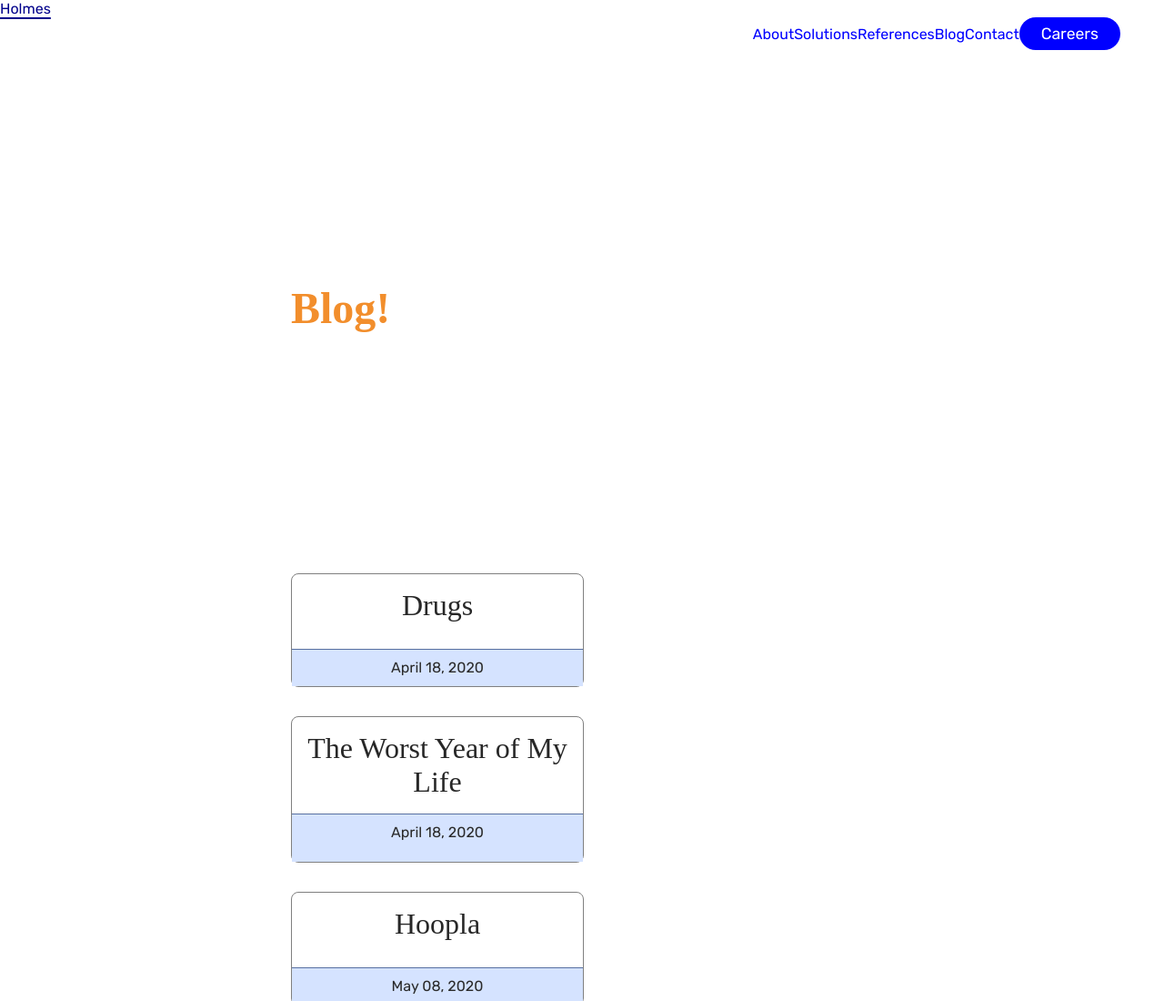
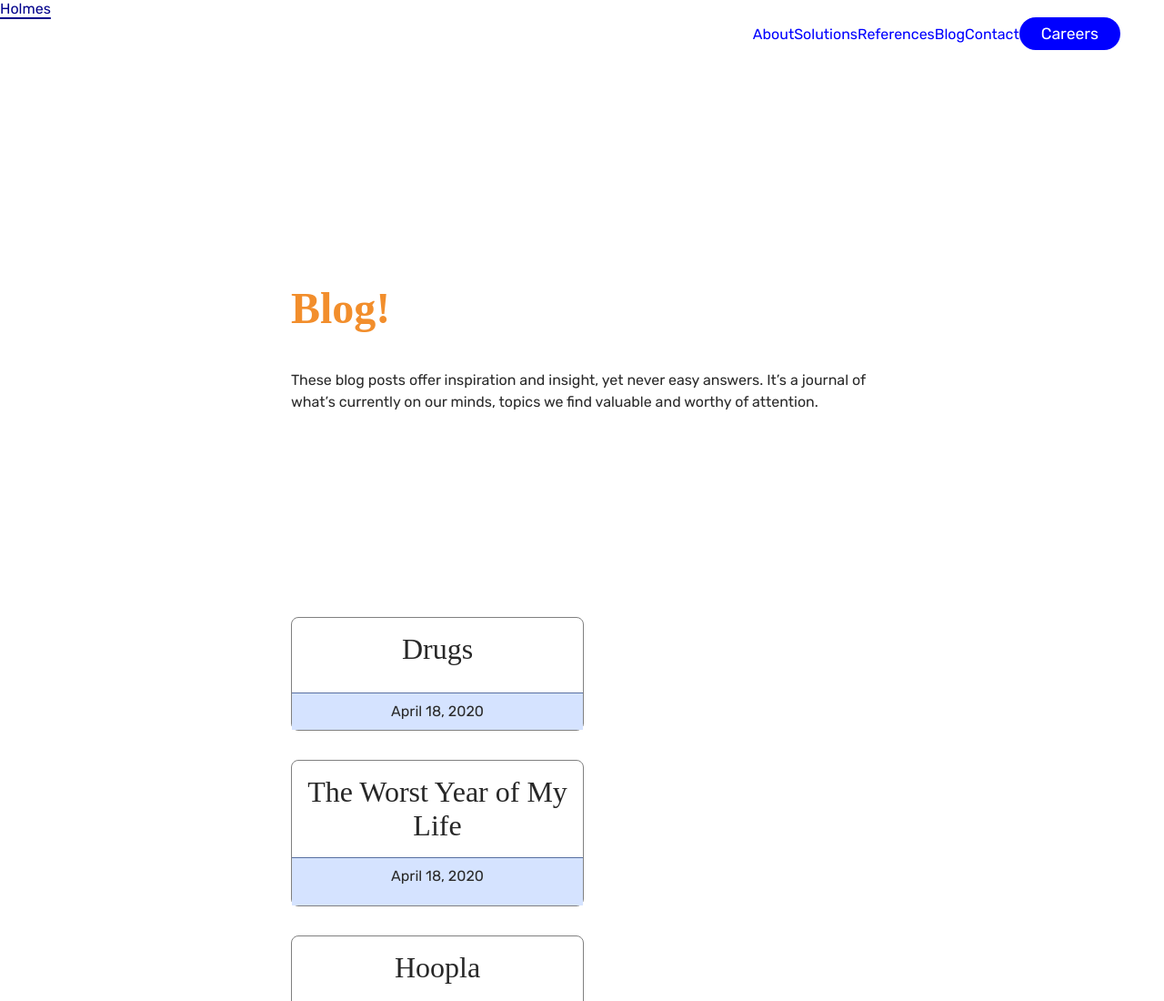
Before and after one commit to dillonfagan/learning-gatsby, a Gatsby site: page /blog in a window 1280 px wide. Shown: the top 1100 px of the page at 91% size. Built offline with nearby package versions, Linux system fonts and the light colour scheme; Gatsby itself is replaced by a stand-in of ours; a web font is replaced by a local one.

Commit message:
Add paragraph to Section

```diff
--- a/src/components/card.module.css
+++ b/src/components/card.module.css
@@ -31,4 +31,5 @@
     flex-wrap: wrap;
     justify-content: space-evenly;
     align-content: flex-start;
+    padding-top: 0;
 }
--- a/src/components/section.js
+++ b/src/components/section.js
@@ -3,5 +3,6 @@ import React from "react"
 export default props => (
     <section>
         <h1>{props.title}</h1>
+        {props.children}
     </section>
 )
--- a/src/pages/blog.js
+++ b/src/pages/blog.js
@@ -8,7 +8,11 @@ import styles from "../components/card.module.css"
 
 export default ({data}) => (
     <Page>
-        <Section title="Blog!" />
+        <Section title="Blog!">
+            <p>These blog posts offer inspiration and insight, yet never easy answers.
+            It’s a journal of what’s currently on our minds, topics we find valuable
+            and worthy of attention.</p>
+        </Section>
         <section className={styles.cardContainer}>
             {data.allMarkdownRemark.nodes.map(post =>
                 <Card
--- a/src/styles/global.css
+++ b/src/styles/global.css
@@ -55,10 +55,6 @@ a:hover {
     text-decoration-thickness: 2px;
 }
 
-section {
-    padding: 2rem 1rem;
-}
-
 .button {
     background-color: blue;
     color: white;
```
